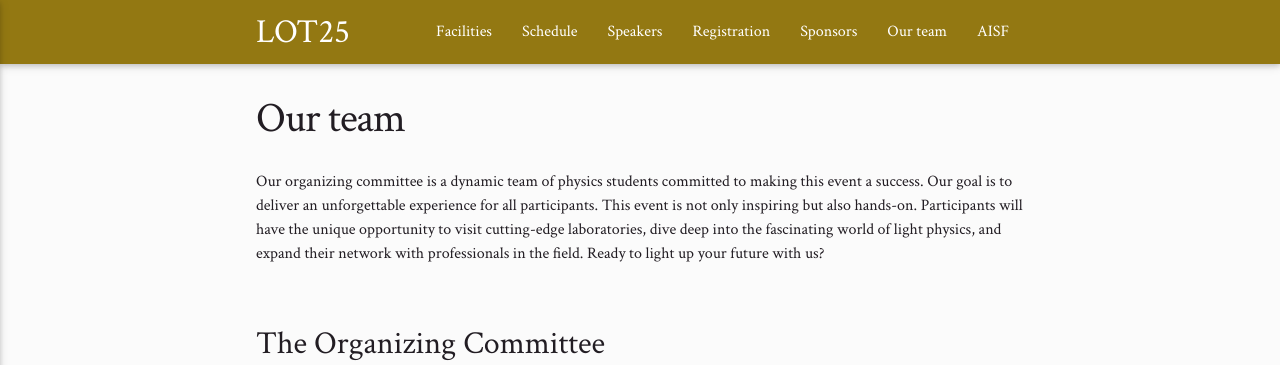
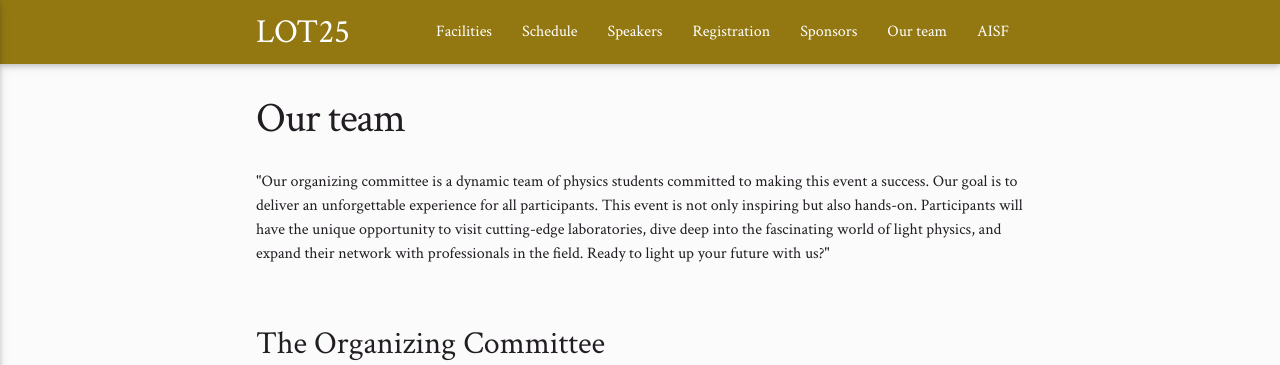
Before and after one commit to ai-sf/lot, a Jekyll site: the page built from team.html, in a window 1280 px wide and 900 px high. Shown: the top 365 px of the window. Built offline with Jekyll 4.4.1, drawn with Linux system fonts in a browser that asks for light colours; nearby versions of some CDN libraries.

```diff
--- a/_data/team.yml
+++ b/_data/team.yml
@@ -1,4 +1,6 @@
-intro: "Our organizing committee is a dynamic team of physics students committed to making this event a success. Our goal is to deliver an unforgettable experience for all participants. This event is not only inspiring but also hands-on. Participants will have the unique opportunity to visit cutting-edge laboratories, dive deep into the fascinating world of light physics, and expand their network with professionals in the field. Ready to light up your future with us?"
+intro: >
+  "Our organizing committee is a dynamic team of physics students committed to making this event a success. Our goal is to deliver an unforgettable experience for all participants. This event is not only inspiring but also hands-on. Participants will have the unique opportunity to visit cutting-edge laboratories, dive deep into the fascinating world of light physics, and expand their network with professionals in the field.
+  Ready to light up your future with us?"
 
 people:
   - img: img/giulia.jpg
```
